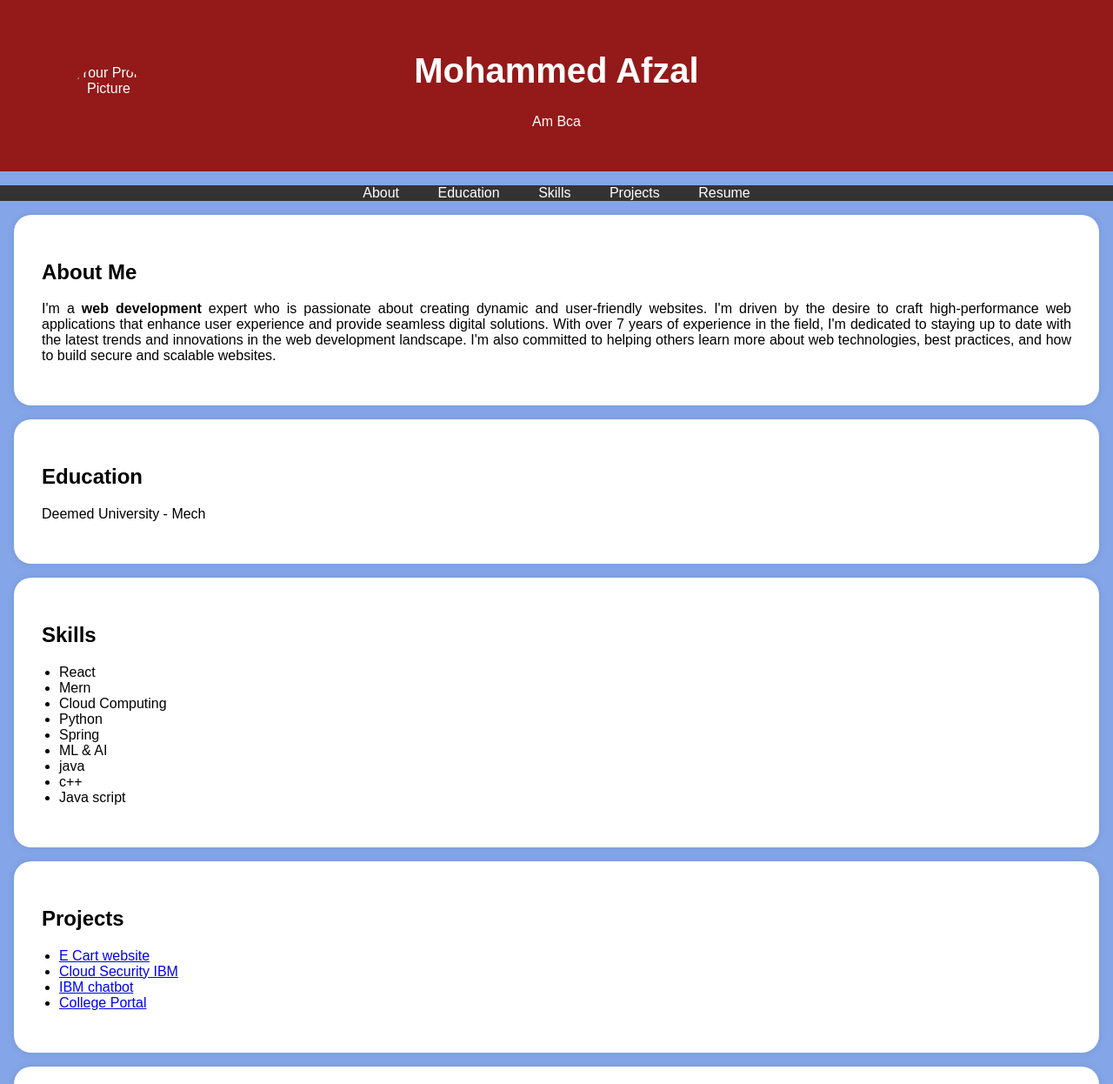
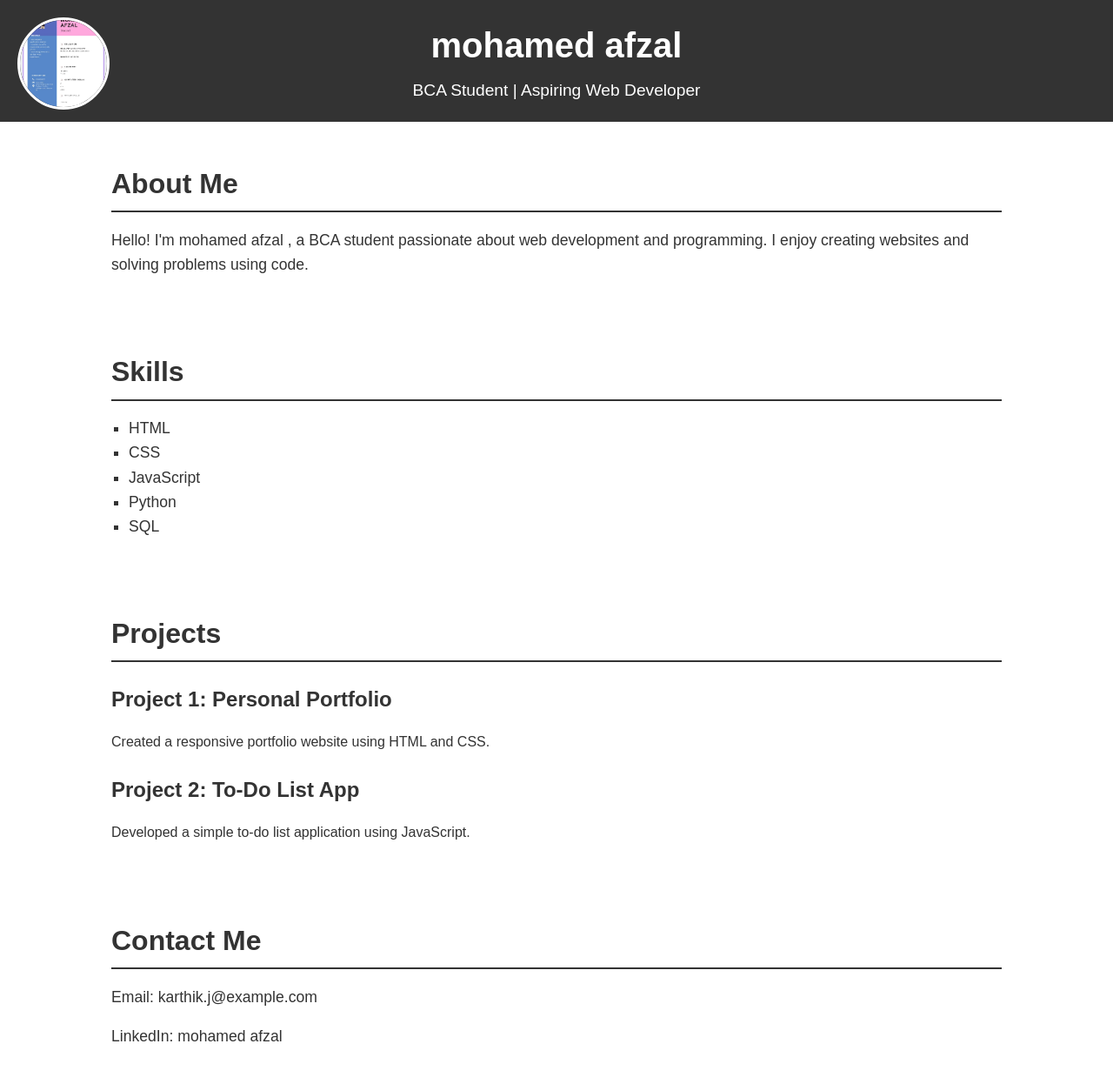
Before and after one commit to Lohithko/Apsal, a plain HTML site: page index.html in a window 1280 px wide. Shown: the top 1246 px of the page at 87% size. Drawn offline with Linux system fonts and the light colour scheme.

Commit message:
Add files via upload

```diff
--- a/index.html
+++ b/index.html
@@ -1,201 +1,86 @@
 <!DOCTYPE html>
-<html>
+<html lang="en">
 <head>
-    <title>Portfolio</title>
-    <style>
-        body {
-            font-family: Arial, sans-serif;
-            margin: 0;
-            padding: 0;
-            background-color: #84a6e9;
-        }
-
-        header {
-            background-color: #941919;
-            color: #fff;
-            text-align: center;
-            padding: 2rem 0;
-            position: relative; /* Add this */
-        }
-
-        .header-content h1 {
-            font-size: 2.5rem;
-        }
-
-        /* Add styles for the round profile picture */
-        .profile-picture {
-            width: 100px; /* Adjust the size as needed */
-            height: 100px;
-            border-radius: 75%; /* Create a circular shape */
-            object-fit: cover; /* To ensure the image fills the circular area */
-            position: absolute; /* Add this */
-            top: 75px; /* Adjust top position as needed */
-            left: 75px; /* Adjust left position as needed */
-        }
-
-        nav {
-            background-color: #333;
-            color: #fff;
-            text-align: center;
-        }
-
-        nav ul {
-            list-style-type: none;
-            padding: 0;
-        }
-
-        nav ul li {
-            display: inline;
-            margin: 0 20px;
-        }
-
-        nav ul li a {
-            text-decoration: none;
-            color: #fff;
-        }
-
-        .section-content {
-            background-color: #fff;
-            padding: 2rem;
-            margin: 1rem;
-            border-radius: 20px;
-            box-shadow: 0 0 10px rgba(0, 0, 0, 0.1);
-            text-align: justify;
-        }
-
-        .download-button {
-            background-color: #333;
-            color: #fff;
-            padding: 0.5rem 1rem;
-            text-decoration: none;
-            border-radius: 20px;
-            display: inline-block;
-            margin-top: 10px;
-            align-self: center;
-        }
-
-        .download-button:hover {
-            background-color: #555;
-        }
-
-        footer {
-            text-align: center;
-            padding: 1rem 0;
-            background-color: #333;
-            color: #fff;
-        }
-
-        ul {
-            list-style-type: disc;
-            padding-left: 20px;
-        }
-    </style>
+    <meta charset="UTF-8">
+    <meta name="viewport" content="width=device-width, initial-scale=1.0">
+    <title>mohamed afzal
+         - Portfolio</title>
+    <link rel="stylesheet" href="style.css">
 </head>
 <body>
     <header>
-        <div class="header-content">
-            <!-- Add your profile picture here -->
-            <img src="passport photo.jpg" alt="Your Profile Picture" class="profile-picture">
-            <h1>Mohammed Afzal</h1>
-            <p>Am Bca</p>
+        <div class="container">
+            <!-- Add your picture here -->
+            <div class="profile-pic">
+                <img src="af.jpg" alt="mohamed afzal
+                ">
+            </div>
+            <h1>mohamed afzal
+
+            </h1>
+            <p>BCA Student | Aspiring Web Developer</p>
         </div>
     </header>
 
-    <nav>
-        <ul>
-            <li><a href="#about">About</a></li>
-            <li><a href="#education">Education</a></li>
-            <li><a href="#skills">Skills</a></li>
-            <li><a href="#projects">Projects</a></li>
-            <li><a href="#resume">Resume</a></li>
-
-        </ul>
-    </nav>
-
     <section id="about">
-        <div class="section-content">
+        <div class="container">
             <h2>About Me</h2>
-            <p>I'm a <b>web development</b> expert who is passionate about creating dynamic and user-friendly websites.
-                I'm driven by the desire to craft high-performance web applications that enhance user experience and provide
-                 seamless digital solutions. With over 7 years of experience in the field, I'm dedicated to staying up to date
-                 with the latest trends and innovations in the
-                 web development landscape. I'm also committed to helping others learn more about web technologies,
-                 best practices, and how to build secure and scalable websites.</p>
-
-        </div>
-    </section>
-
-    <section id="education">
-        <div class="section-content">
-            <h2>Education</h2>
-            <p>Deemed University  - Mech</p>
-
-
+            <p>Hello! I'm mohamed afzal
+                , a BCA student passionate about web development and programming. I enjoy creating websites and solving problems using code.</p>
         </div>
     </section>
 
     <section id="skills">
-        <div class="section-content">
+        <div class="container">
             <h2>Skills</h2>
             <ul>
-                <li>React</li>
-                <li>Mern</li>
-                <li>Cloud Computing</li>
+                <li>HTML</li>
+                <li>CSS</li>
+                <li>JavaScript</li>
                 <li>Python</li>
-                <li>Spring</li>
-                <li>ML & AI</li>
-                <li>java</li>
-                <li>c++</li>
-                <li>Java script</li>
+                <li>SQL</li>
             </ul>
         </div>
     </section>
 
     <section id="projects">
-        <div class="section-content">
+        <div class="container">
             <h2>Projects</h2>
-            <ul>
-                <li><a href="#">E Cart website</a></li>
-                <li><a href="#">Cloud Security IBM</a></li>
-                <li><a href="#">IBM chatbot</a></li>
-                <li><a href="#">College Portal</a></li>
-                <!-- Add more project links here -->
-            </ul>
+            <div class="project">
+                <h3>Project 1: Personal Portfolio</h3>
+                <p>Created a responsive portfolio website using HTML and CSS.</p>
+            </div>
+            <div class="project">
+                <h3>Project 2: To-Do List App</h3>
+                <p>Developed a simple to-do list application using JavaScript.</p>
+            </div>
         </div>
     </section>
 
+    <section id="contact">
+        <div class="container">
+            <h2>Contact Me</h2>
+            <p>Email: karthik.j@example.com</p>
+            <p>LinkedIn: <a href="https://www.linkedin.com/in/karthik-j" target="_blank">mohamed afzal
+
+            </a></p>
+        </div>
+    </section>
+
+    <!-- Resume Download Section -->
     <section id="resume">
-
-        <div class="section-content">
-            <center>
+        <div class="container">
             <h2>Resume</h2>
-            <a href="IMG-20250403-WA0163.jpg" target="_blank" class="download-button">Download CV</a>
-        </center>
+            <p>Download my resume to learn more about my qualifications and experience.</p>
+            <a href="af.jpg" download class="resume-button">Download Resume</a>
         </div>
-
     </section>
 
     <footer>
-        <p>&copy; 2025 Mohammed afzal</p>
+        <div class="container">
+            <p>&copy; 2023 mohamed afzal
+                . All rights reserved.</p>
+        </div>
     </footer>
-
-    <script>
-        // Smooth scrolling to section when clicking on navigation links
-        document.querySelectorAll('a[href^="#"]').forEach(anchor => {
-            anchor.addEventListener('click', function(e) {
-                e.preventDefault();
-
-                const targetId = this.getAttribute('href').substring(1);
-                const targetElement = document.getElementById(targetId);
-
-                if (targetElement) {
-                    window.scrollTo({
-                        top: targetElement.offsetTop,
-                        behavior: 'smooth'
-                    });
-                }
-            });
-        });
-    </script>
 </body>
 </html>
--- /dev/null
+++ b/style.css
@@ -0,0 +1,130 @@
+/* General Styles */
+body {
+    font-family: Arial, sans-serif;
+    margin: 0;
+    padding: 0;
+    line-height: 1.6;
+    color: #333;
+}
+
+.container {
+    width: 80%;
+    margin: auto;
+    overflow: hidden;
+}
+
+/* Header */
+header {
+    background: #333;
+    color: #fff;
+    padding: 20px 0;
+    text-align: center;
+    position: relative;
+}
+
+header h1 {
+    margin: 0;
+    font-size: 2.5em;
+}
+
+header p {
+    margin: 5px 0 0;
+    font-size: 1.2em;
+}
+
+/* Profile Picture */
+.profile-pic {
+    position: absolute;
+    top: 20px;
+    left: 20px;
+    width: 100px;
+    height: 100px;
+    border-radius: 50%;
+    overflow: hidden;
+    border: 3px solid #fff;
+}
+
+.profile-pic img {
+    width: 100%;
+    height: 100%;
+    object-fit: cover;
+}
+
+/* Sections */
+section {
+    padding: 20px 0;
+}
+
+section h2 {
+    font-size: 2em;
+    margin-bottom: 10px;
+    border-bottom: 2px solid #333;
+    padding-bottom: 5px;
+}
+
+section p, section ul {
+    font-size: 1.1em;
+}
+
+section ul {
+    list-style-type: square;
+    padding-left: 20px;
+}
+
+/* Projects */
+.project {
+    margin-bottom: 20px;
+}
+
+.project h3 {
+    font-size: 1.5em;
+    margin-bottom: 5px;
+}
+
+.project p {
+    font-size: 1em;
+}
+
+/* Contact */
+#contact a {
+    color: #333;
+    text-decoration: none;
+}
+
+#contact a:hover {
+    text-decoration: underline;
+}
+
+/* Resume Section */
+#resume {
+    text-align: center;
+    padding: 40px 0;
+}
+
+.resume-button {
+    display: inline-block;
+    padding: 10px 20px;
+    background: #333;
+    color: #fff;
+    text-decoration: none;
+    border-radius: 5px;
+    font-size: 1.1em;
+    transition: background 0.3s ease;
+}
+
+.resume-button:hover {
+    background: #555;
+}
+
+/* Footer */
+footer {
+    background: #333;
+    color: #fff;
+    text-align: center;
+    padding: 10px 0;
+    margin-top: 20px;
+}
+
+footer p {
+    margin: 0;
+}
```
Also changed, not shown: af.jpg (added).
